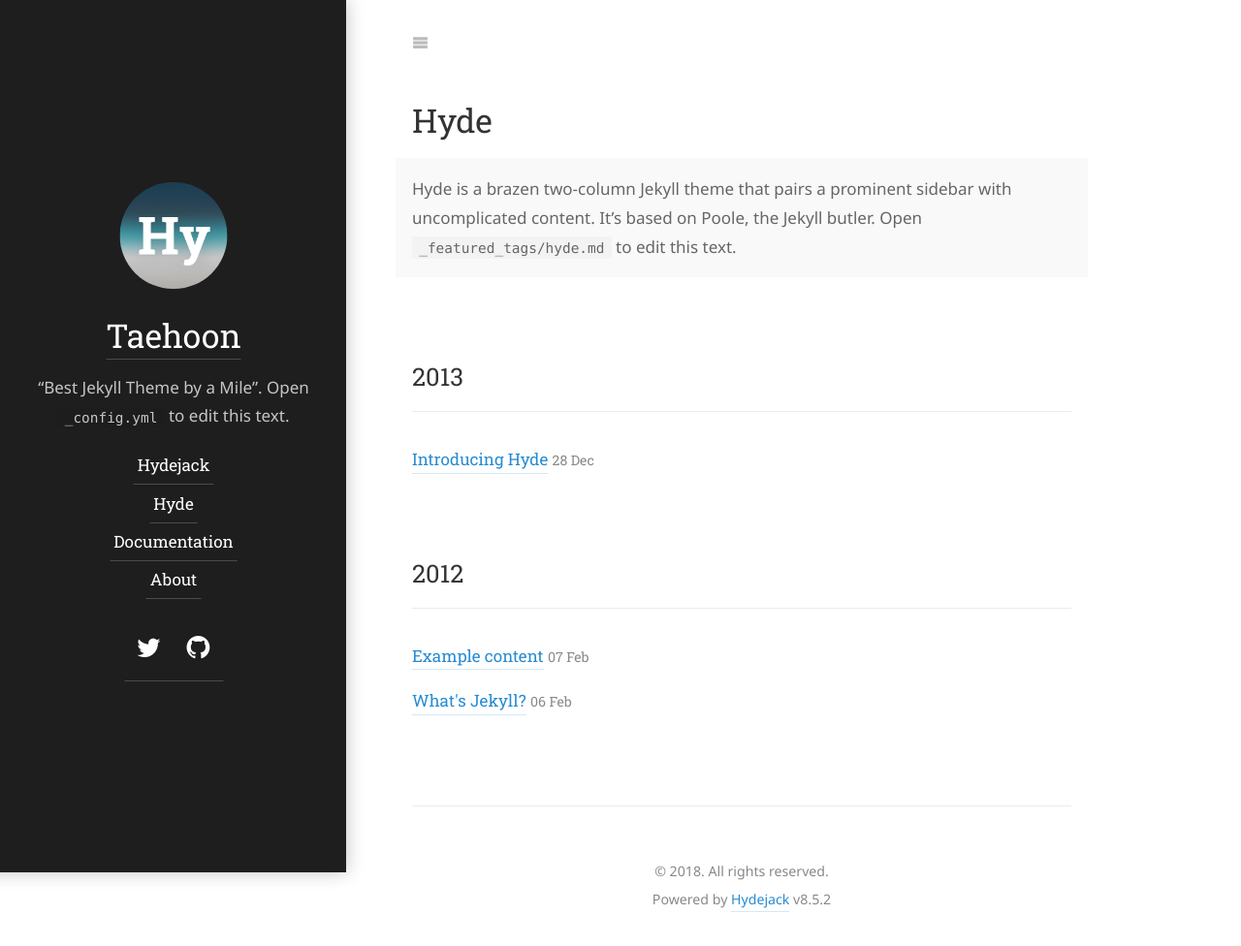
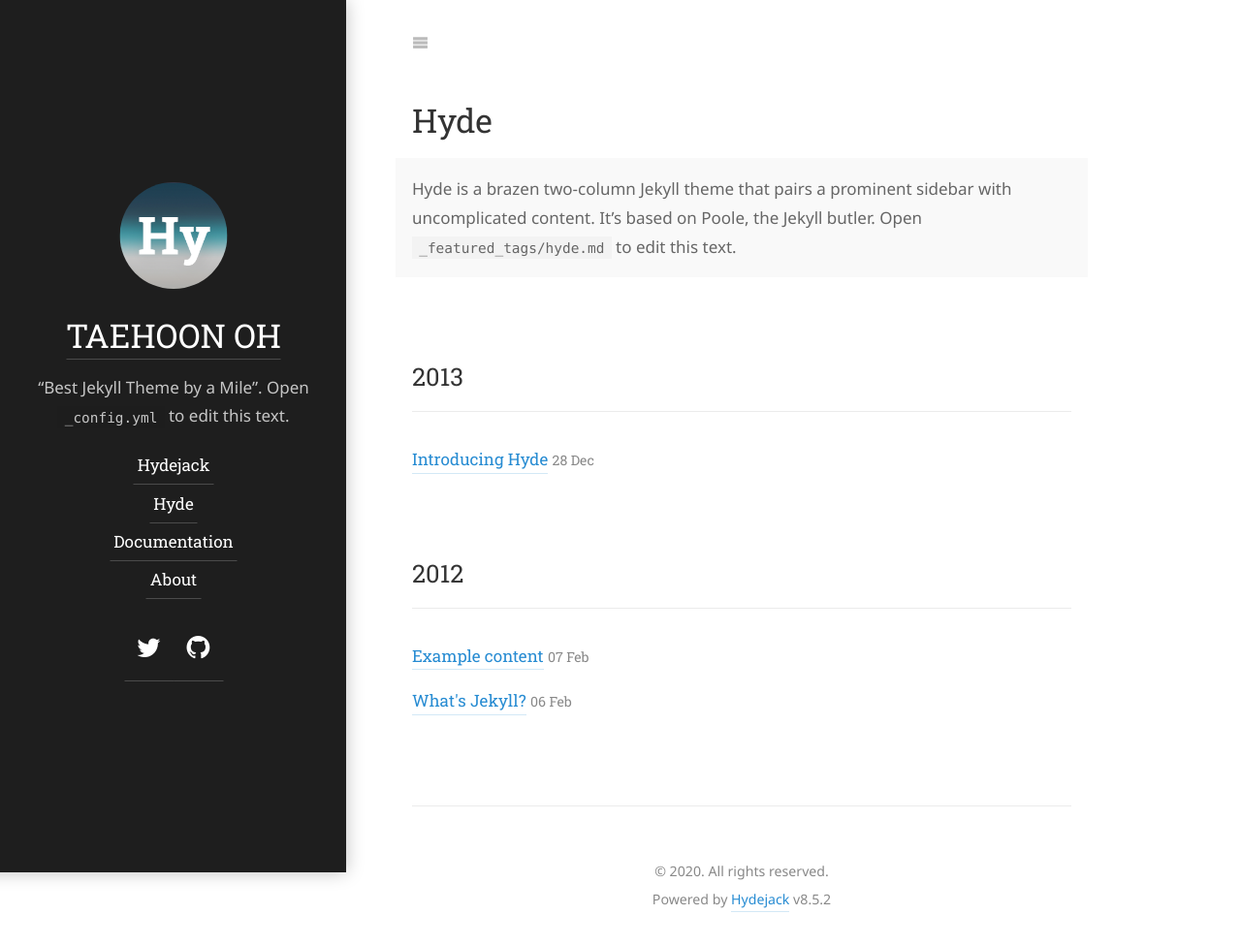
Before and after one commit to taehoonoh/taehoonoh.github.io, a Jekyll site: the page built from _featured_categories/hyde.md, in a window 1280 px wide. Shown: the whole page at 97% size. Built offline with Jekyll 4.4.1, drawn with Linux system fonts in a browser that asks for light colours; some web fonts are replaced.

Commit message:
Update _config.yml

```diff
--- a/_config.yml
+++ b/_config.yml
@@ -19,12 +19,12 @@ baseurl:               ''
 lang:                  ko
 
 # The title of your blog. Used in the sidebar and the browser tab.
-title:                 Taehoon
+title:                 TAEHOON OH
 
 # A short description (~150 chars) of the page used for the meta description tag.
 # Can use markdown, but no more than one paragraph (enforced by `>`)
 description:           >
-  "Best Jekyll Theme by a Mile".
+  "꾸준히 노력하며 성장하는 사람".
   **Hydejack** is your presence on the web, featuring a blog, portfolio, and resume.
 
 # A shorter description for the sidebar.
@@ -67,7 +67,7 @@ menu:
 #     url:               /cookies-policy/
 
 # This text will appear in a `<small>` tag in the footer of every page.
-copyright:             © 2018. All rights reserved.
+copyright:             © 2020. All rights reserved.
 
 # Format of the permalinks
 permalink:             /:categories/:year-:month-:day-:title/
```
